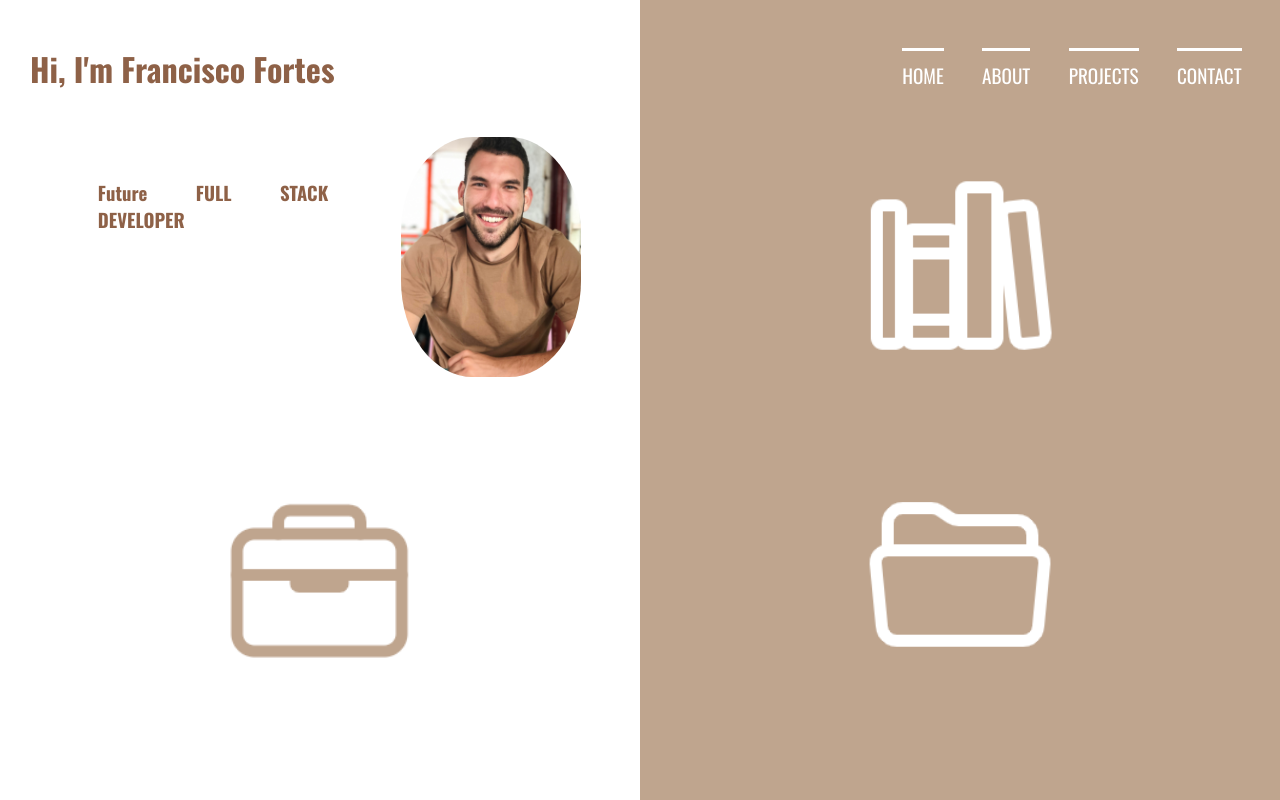
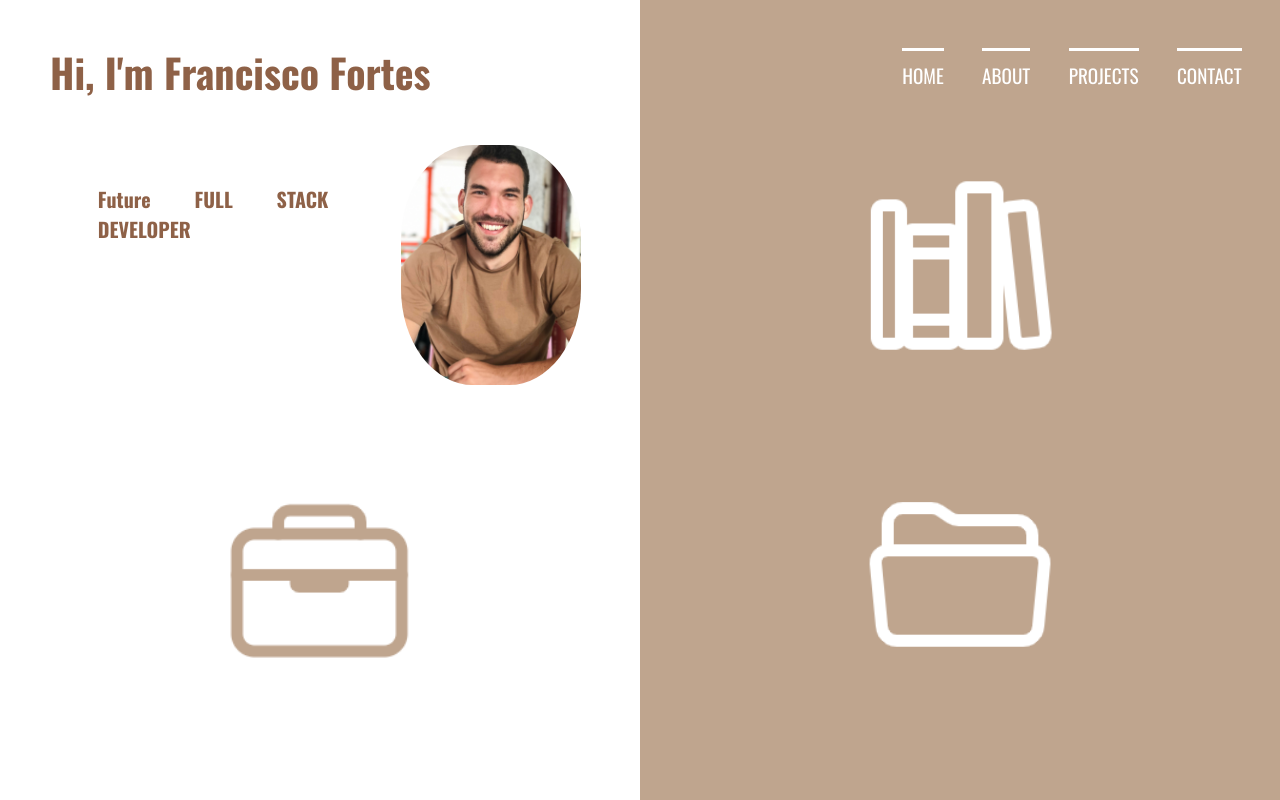
Before and after one commit to Francisco-Fortes/EPICODE-U1-D5-PORTFOLIO, a plain HTML site: page index.html in a window 1280 px wide. Drawn offline with nearby package versions, Linux system fonts and the light colour scheme.

Commit message:
Fifth commit 2.0

```diff
--- a/index.html
+++ b/index.html
@@ -28,14 +28,14 @@
           <h1>Hi, I'm <span>Francisco Fortes</span></h1>
         </div>
         <div id="container-tl2">
-          <div id="hover-3">
+          <div id="in-container-tl2">
             <p>
               <h3>Future FULL STACK DEVELOPER</h3>
               Born and raised in the Canary Islands, Spain. Since I was a child
               I was interested in.......
             </p>
           </div>
-          <div class="hover"><img src="./me.jpg" alt="picture-of-me" /></div>
+          <div><img src="./me.jpg" alt="picture-of-me" /></div>
         </div>
       </div>
       <div id="top-right">
--- a/style.css
+++ b/style.css
@@ -28,10 +28,13 @@ img {
   align-content: center;
 }
 
+/* WIP: span  */
+
 #container-tl1 {
+  font-size: 20px;
   color: #8e6147;
   width: fit-content;
-  padding-left: 30px;
+  padding-left: 50px;
   padding-right: 30px;
 }
 
@@ -44,12 +47,13 @@ img {
 }
 
 #container-tl2 h3 {
+  font-size: 20px;
   padding-left: 10%;
   color: #8e6147;
   opacity: 1;
 }
 
-#hover-3 {
+#in-container-tl2 {
   padding-left: 2%;
   padding-right: 2%;
   padding-bottom: 2%;
@@ -66,7 +70,7 @@ img {
     background-position 0.3s calc(0.3s - var(--t, 0s));
 }
 
-#hover-3:hover {
+#in-container-tl2:hover {
   --p: 101%;
   --t: 0.3s;
   color: #fff;
@@ -195,10 +199,6 @@ img {
   color: #ffffff;
 }
 
-#container-bl h4 {
-  margin-bottom: %;
-}
-
 #container-bl:hover ul {
   background-image: none;
   opacity: 1;
```
